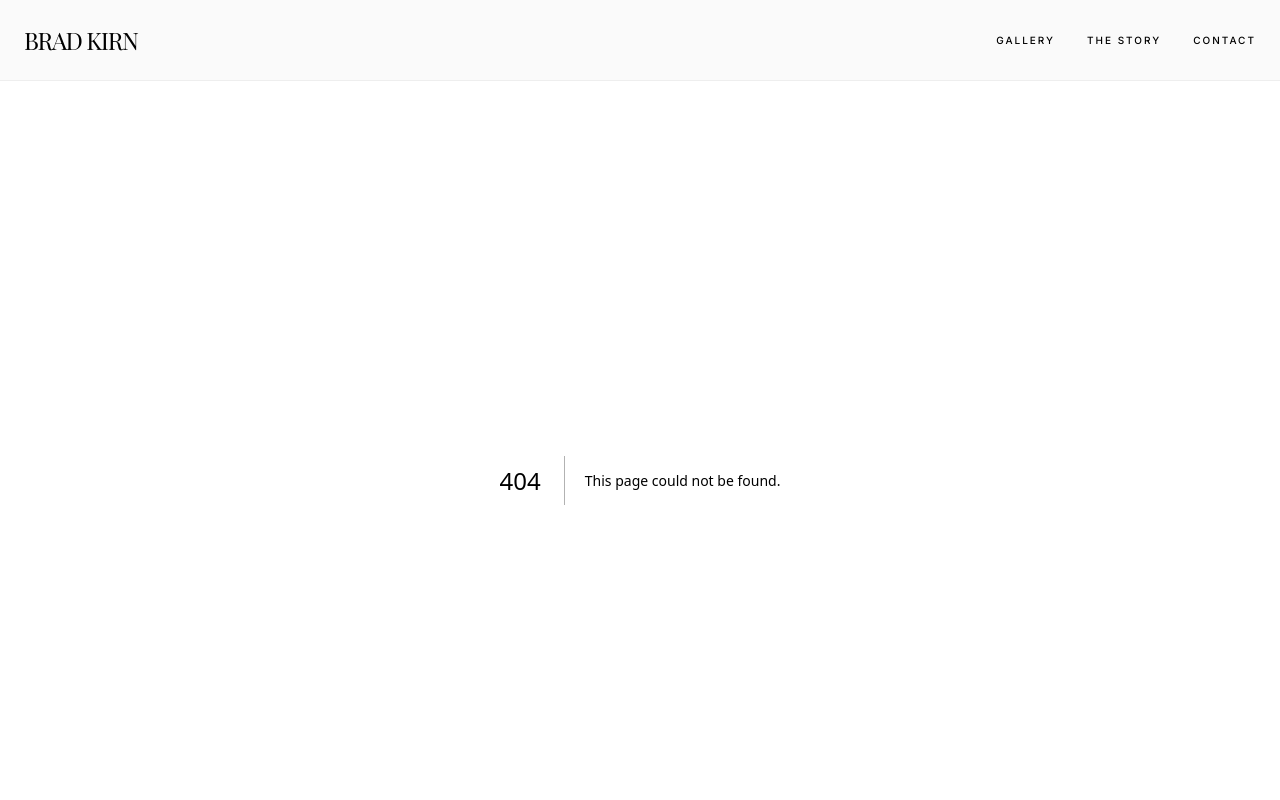
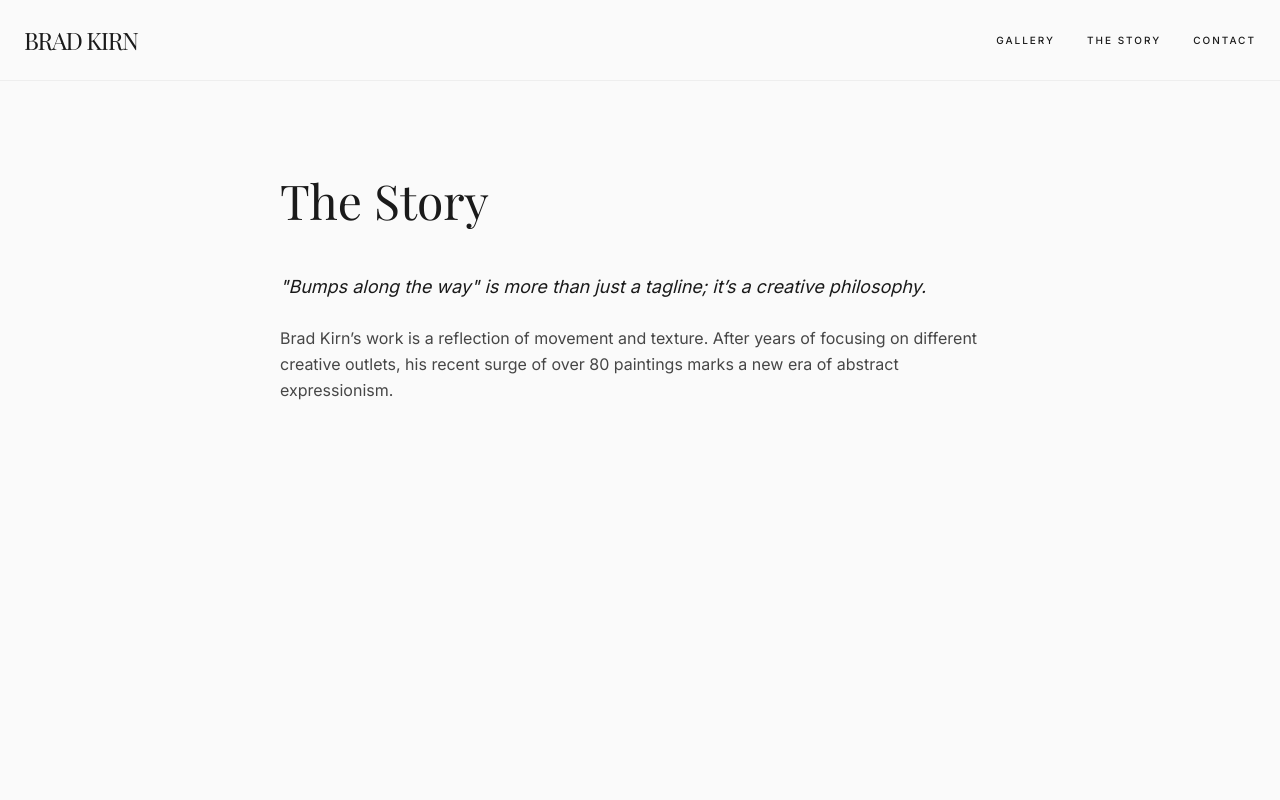
Before and after one commit to bandfk913-ai/brad-kirn-art, a Next.js app: page /about in a window 1280 px wide. Before the commit this address had no page. Shown: the top 800 px of the page. Built offline with nearby package versions, Linux system fonts and the light colour scheme; a web font is replaced by a local one.

Commit message:
Create page.tsx

```diff
--- /dev/null
+++ b/app/about/page.tsx
@@ -0,0 +1,18 @@
+export default function About() {
+  return (
+    <div className="max-w-3xl mx-auto px-6 py-24">
+      <h1 className="font-serif text-5xl mb-12">The Story</h1>
+      <div className="prose prose-neutral">
+        <p className="text-lg leading-relaxed mb-6 italic">
+          "Bumps along the way" is more than just a tagline; it’s a creative philosophy.
+        </p>
+        <p className="text-md leading-relaxed opacity-80 mb-6">
+          Brad Kirn’s work is a reflection of movement and texture. After years of focusing on
+          different creative outlets, his recent surge of over 80 paintings marks a new era
+          of abstract expressionism.
+        </p>
+        {/* Add more story text here */}
+      </div>
+    </div>
+  );
+}
```
